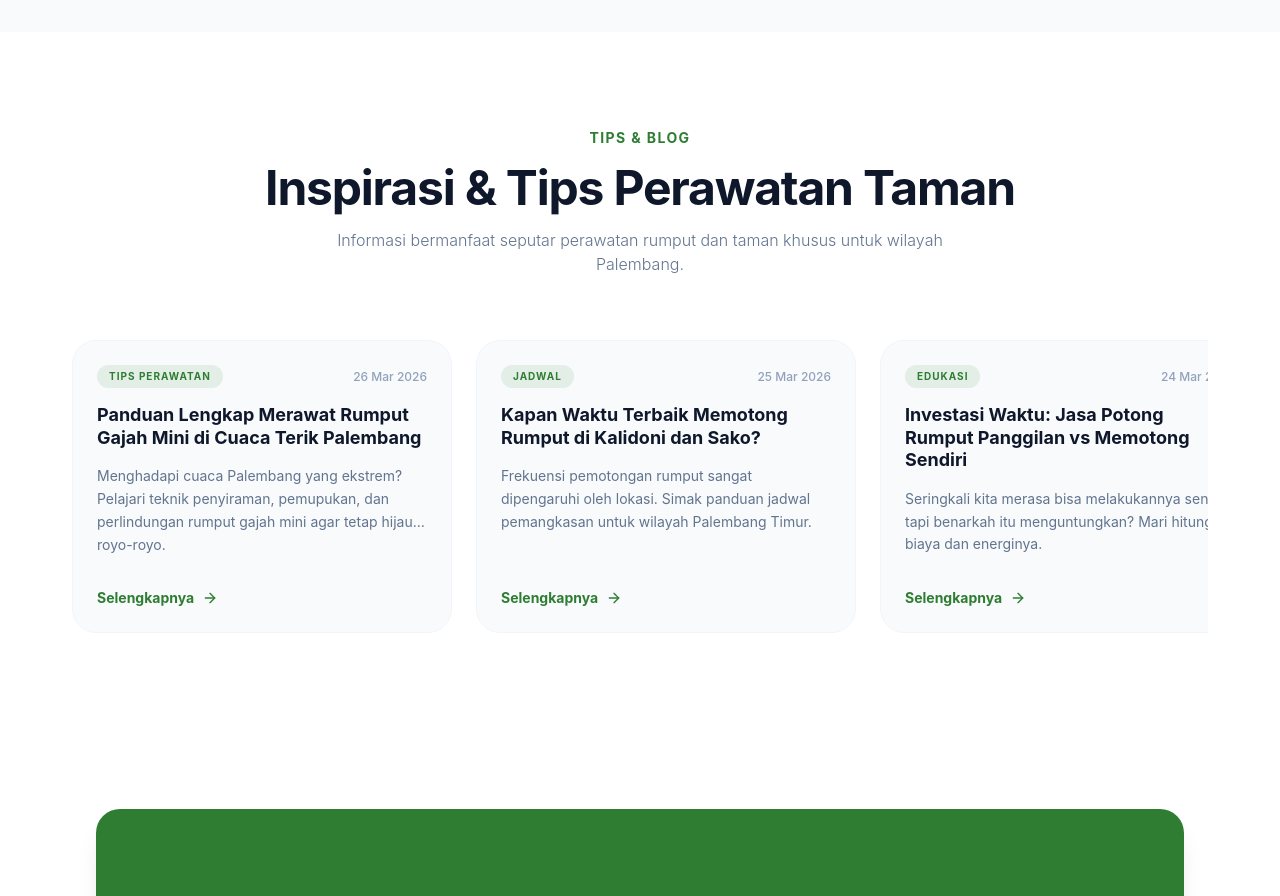
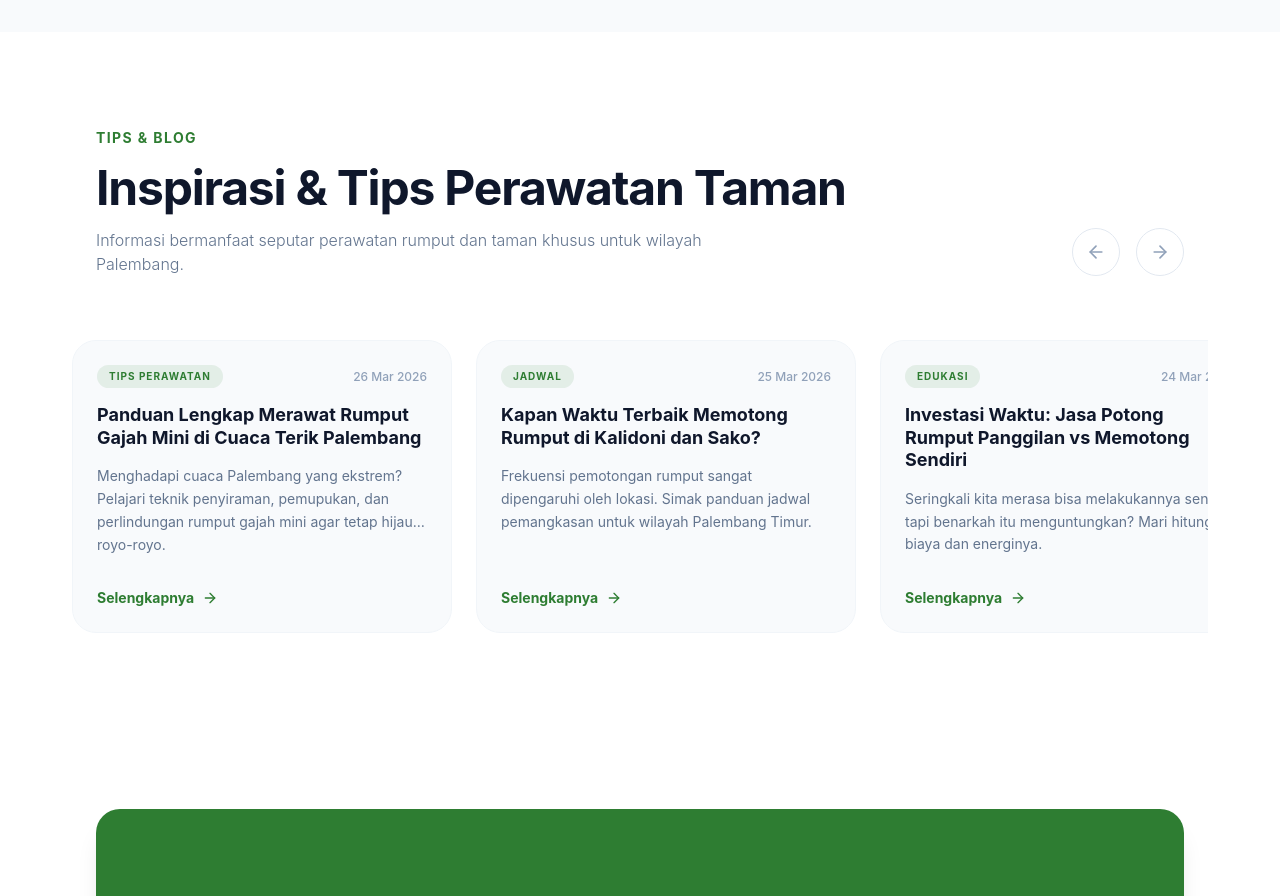
Before and after one commit to abaybeyyy-pixel/tebasrumput, a React (Vite) app: page / in a window 1280 px wide. Shown: the part 5220-6116 px from the top of the page. Built offline with nearby package versions, Linux system fonts and the light colour scheme.

Commit message:
UI: Added desktop navigation buttons for horizontal blog scroll

```diff
--- a/src/App.tsx
+++ b/src/App.tsx
@@ -512,6 +512,15 @@ export default function App() {
   const [isMenuOpen, setIsMenuOpen] = useState(false);
   const [activeModal, setActiveModal] = useState<"terms" | "privacy" | null>(null);
   const [activeBlog, setActiveBlog] = useState<any>(null);
+  const scrollRef = React.useRef<HTMLDivElement>(null);
+
+  const scroll = (direction: 'left' | 'right') => {
+    if (scrollRef.current) {
+      const { scrollLeft, clientWidth } = scrollRef.current;
+      const scrollTo = direction === 'left' ? scrollLeft - clientWidth / 2 : scrollLeft + clientWidth / 2;
+      scrollRef.current.scrollTo({ left: scrollTo, behavior: 'smooth' });
+    }
+  };
   const [formData, setFormData] = useState({
     name: "",
     region: "",
@@ -1058,13 +1067,34 @@ export default function App() {
         {/* Blog Section */}
         <section id="blog" className="py-24 px-6 md:px-12 lg:px-24 bg-white">
           <div className="max-w-7xl mx-auto">
-            <div className="text-center mb-10 md:mb-16 space-y-4">
-              <h2 className="text-primary font-bold text-sm tracking-widest uppercase">Tips & Blog</h2>
-              <h3 className="text-2xl md:text-5xl font-bold text-slate-900 tracking-tight">Inspirasi & Tips Perawatan Taman</h3>
-              <p className="text-slate-500 max-w-2xl mx-auto font-light text-xs md:text-base">Informasi bermanfaat seputar perawatan rumput dan taman khusus untuk wilayah Palembang.</p>
+            <div className="flex flex-col md:flex-row md:items-end justify-between mb-10 md:mb-16 gap-6">
+              <div className="text-left space-y-4">
+                <h2 className="text-primary font-bold text-sm tracking-widest uppercase">Tips & Blog</h2>
+                <h3 className="text-2xl md:text-5xl font-bold text-slate-900 tracking-tight">Inspirasi & Tips Perawatan Taman</h3>
+                <p className="text-slate-500 max-w-2xl font-light text-xs md:text-base">Informasi bermanfaat seputar perawatan rumput dan taman khusus untuk wilayah Palembang.</p>
+              </div>
+              <div className="hidden md:flex gap-4">
+                <button
+                  onClick={() => scroll('left')}
+                  className="w-12 h-12 rounded-full border border-slate-200 flex items-center justify-center hover:bg-primary hover:border-primary hover:text-white transition-all text-slate-400 group"
+                  aria-label="Scroll Kiri"
+                >
+                  <ArrowRight className="w-5 h-5 rotate-180 group-active:scale-90 transition-transform" />
+                </button>
+                <button
+                  onClick={() => scroll('right')}
+                  className="w-12 h-12 rounded-full border border-slate-200 flex items-center justify-center hover:bg-primary hover:border-primary hover:text-white transition-all text-slate-400 group"
+                  aria-label="Scroll Kanan"
+                >
+                  <ArrowRight className="w-5 h-5 group-active:scale-90 transition-transform" />
+                </button>
+              </div>
             </div>
 
-            <div className="flex gap-6 overflow-x-auto pb-8 snap-x snap-mandatory hide-scrollbar -mx-6 px-6">
+            <div
+              ref={scrollRef}
+              className="flex gap-6 overflow-x-auto pb-8 snap-x snap-mandatory hide-scrollbar -mx-6 px-6 scroll-smooth"
+            >
               {blogs.map((blog, idx) => (
                 <motion.div
                   key={idx}
```
